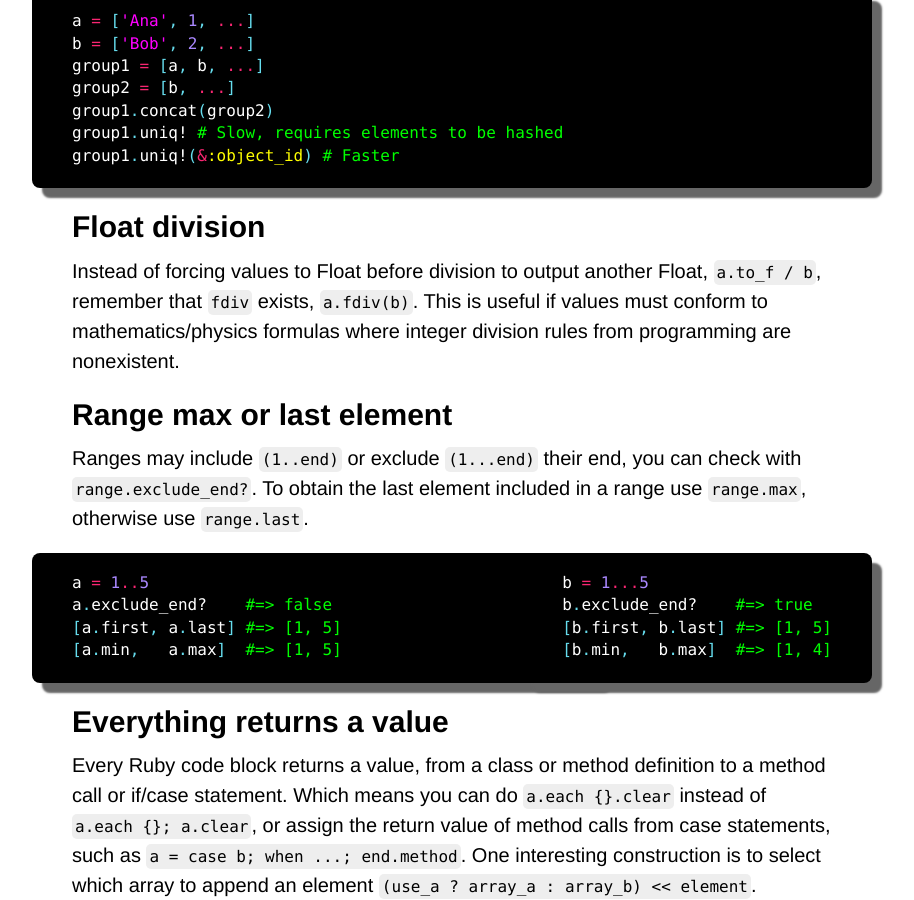
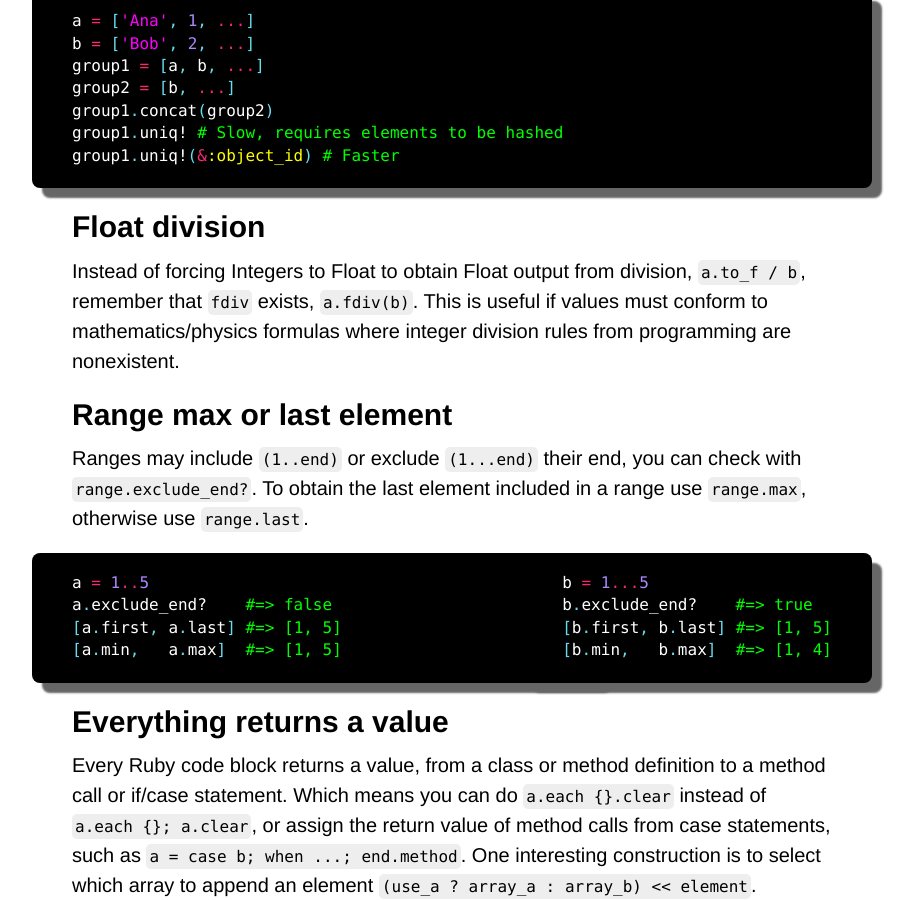
Before and after one commit to Maumagnaguagno/maumagnaguagno.github.io, a Jekyll site: the page built from ruby.md, in a window 1280 px wide and 900 px high, scrolled down 6499 px. Shown: the whole window, without its empty margins (188-1102 px from the left). Built offline with Jekyll 4.4.1, drawn with Linux system fonts in a browser that asks for light colours; our own code applies the rules of GitHub Pages for plain Markdown files.

Commit message:
Rephrase Ruby Float division section

````diff
--- a/ruby.md
+++ b/ruby.md
@@ -289,7 +289,7 @@ group1.uniq!(&:object_id) # Faster
 ```
 
 ## Float division
-Instead of forcing values to Float before division to output another Float, ``a.to_f / b``, remember that ``fdiv`` exists, ``a.fdiv(b)``.
+Instead of forcing Integers to Float to obtain Float output from division, ``a.to_f / b``, remember that ``fdiv`` exists, ``a.fdiv(b)``.
 This is useful if values must conform to mathematics/physics formulas where integer division rules from programming are nonexistent.
 
 ## Range max or last element
````
